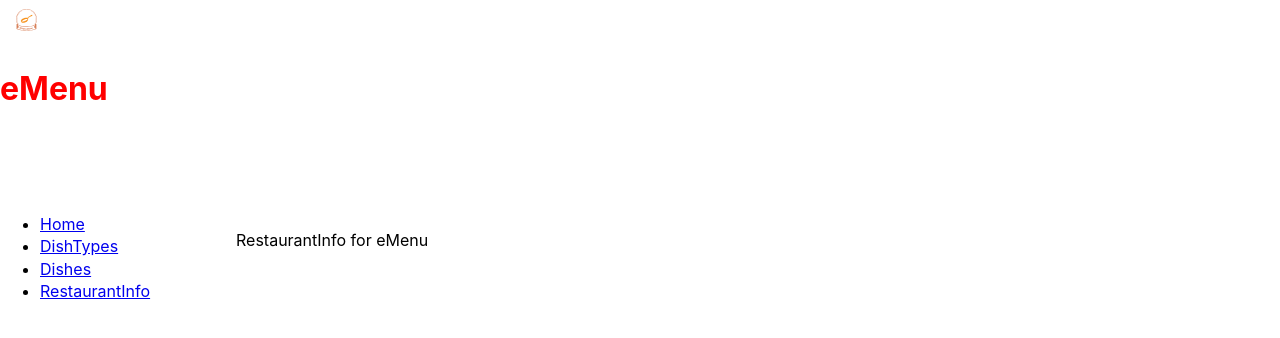
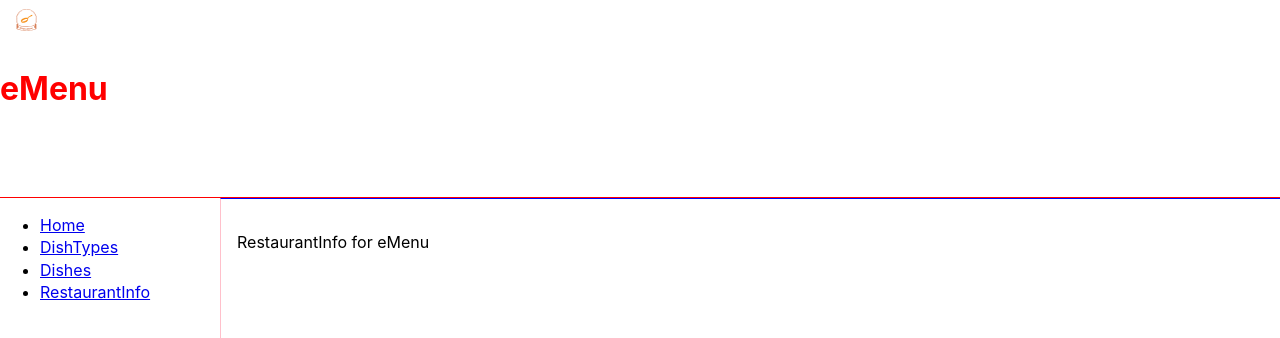
Before and after one commit to saJeremyQin/eMenu, a React (Vite) app: page /restaurantInfo in a window 1280 px wide. Shown: the top 338 px of the page. Built offline with nearby package versions, Linux system fonts and the light colour scheme.

Commit message:
styles with main and wrapper

```diff
--- a/src/components/GlobalStyles.js
+++ b/src/components/GlobalStyles.js
@@ -1,5 +1,4 @@
 // 1. GlobalStyles.js
-// import { makeStyles } from '@material-ui/core';
 import { makeStyles, createStyles } from "@material-ui/core";
 const useStyles = makeStyles(() =>
   createStyles({
--- a/src/components/Layout.js
+++ b/src/components/Layout.js
@@ -1,27 +1,31 @@
 import React from "react";
-
 import Header from "./Header";
 import Navigation from "./Navigation";
 import { makeStyles } from "@material-ui/core";
 
 const useStyles = makeStyles((theme) => ({
     wrapper: {
+        borderTop:'1px solid red',
         [theme.breakpoints.up("md")]:{
             display: "flex",
             top: 64,
-            position:"relative",
+            position:"relative",        //cause it to be adjusted away 64px from its normal position.
+                                        //Other content will not be adjusted to fit into any gap left by the element.
             height:`calc(100% - 64px)`,
             width:"100%",
             flex:"auto",
-            flexDirection:"column"
+            flexDirection:"column",
         }
     },
     main:{
-        position: "fixed",
+        position:"fixed",               //is positioned relative to the viewport,
+                                        //which means it always stays in the same place even if the page is scrolled.
         height: `calc(100% - 185px)`,
         width: "100%",
         padding: "1em",
         overflowY: "scroll",
+        borderLeft:'1px solid pink',
+        borderTop:'1px solid blue',
         [theme.breakpoints.up("md")]: {
             flex: 1,
             marginLeft: 220,
```
